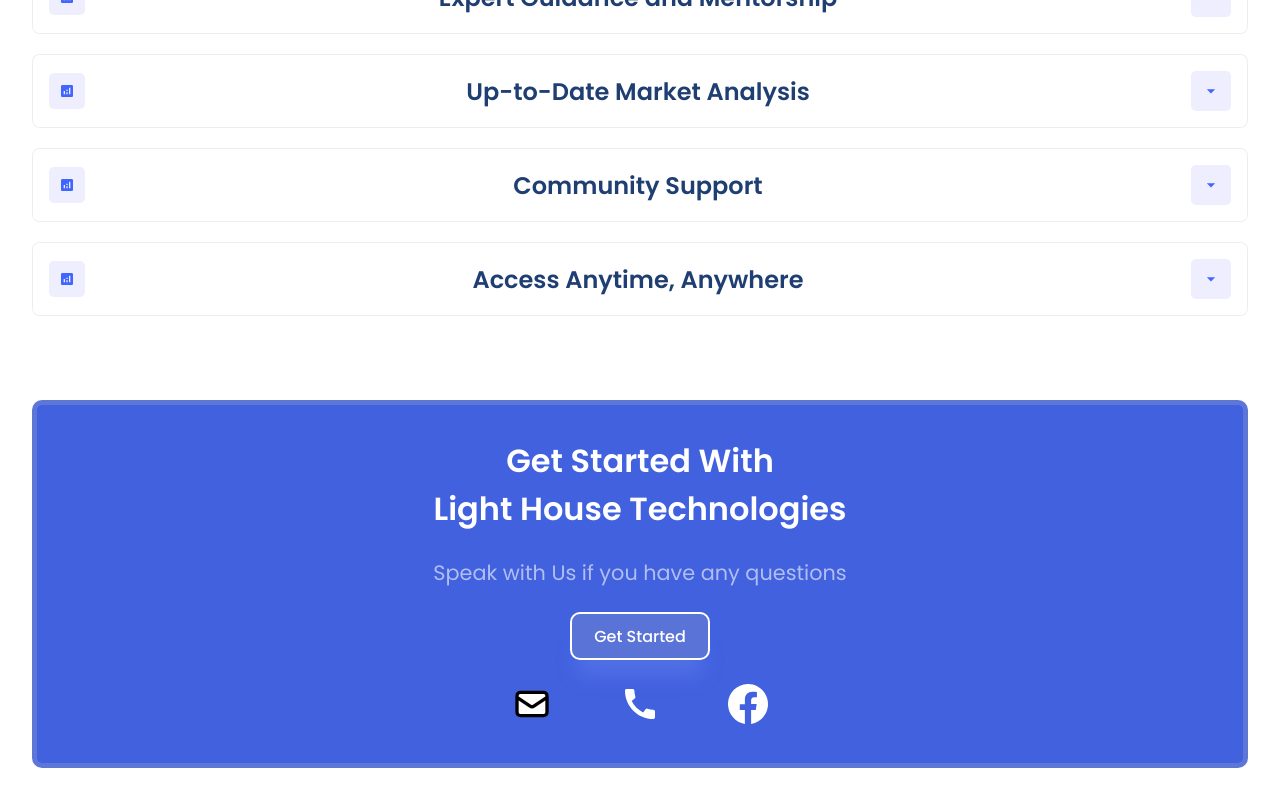
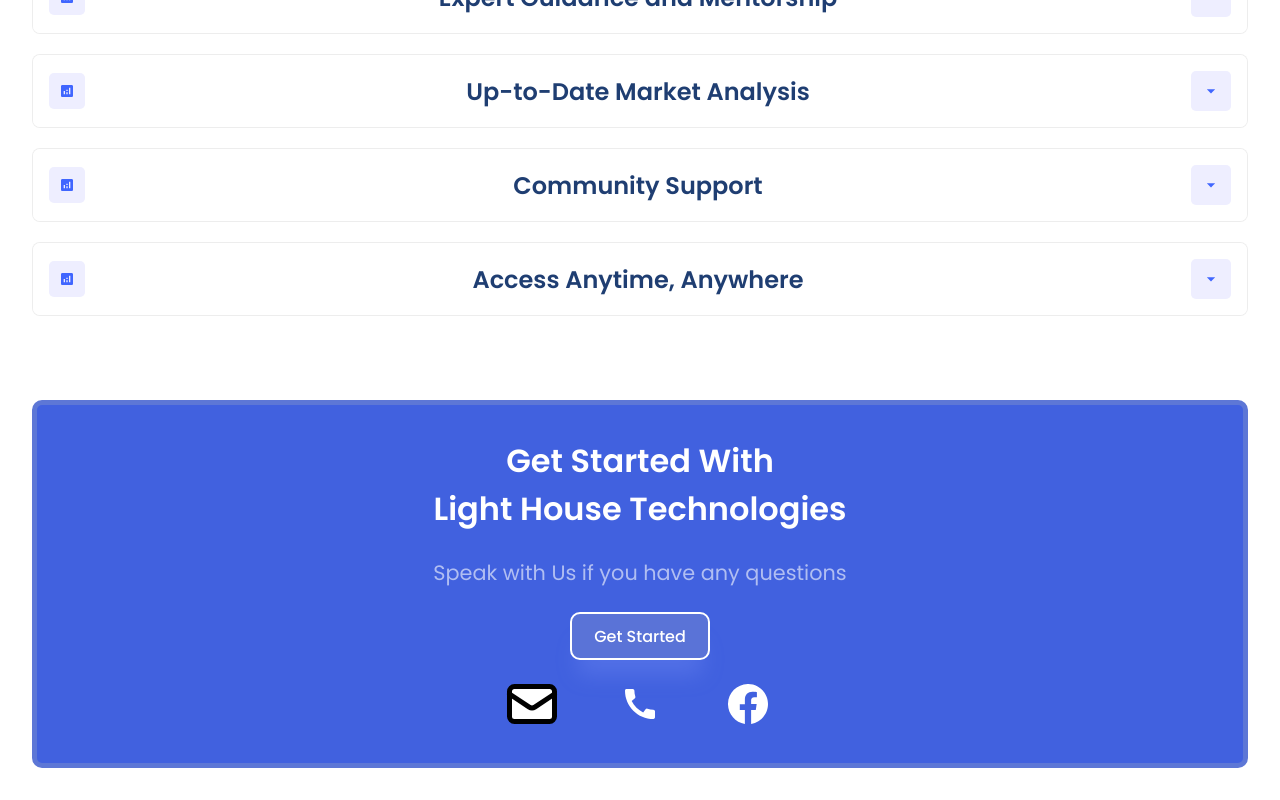
Before and after one commit to Richez003/Forex, a React (Vite) app: page / in a window 1280 px wide. In both pictures the pointer is over the icon 531 px from the left and 2309 px from the top of the page. Shown: the part 1605-2405 px from the top of the page. Built offline with nearby package versions, Linux system fonts and the light colour scheme.

Commit message:
modified get statred component

```diff
--- a/Components/GetStarted/GetStarted.css
+++ b/Components/GetStarted/GetStarted.css
@@ -28,7 +28,10 @@
     gap: 5rem;
 }
 
-.social-icon svg:hover {}
+.social-icon svg:hover {
+    scale: 1.5;
+    cursor: pointer;
+}
 
 .social-icon>a {
     gap: 10rem;
```
